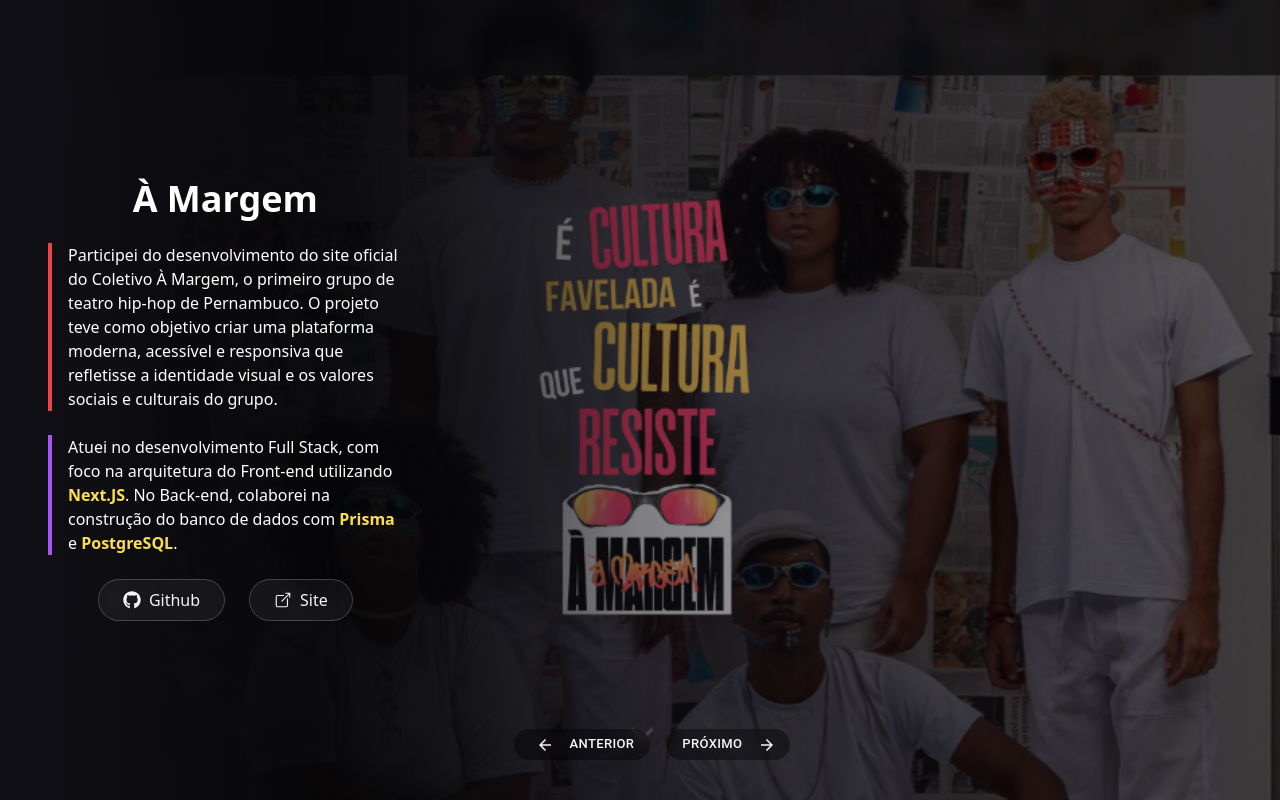
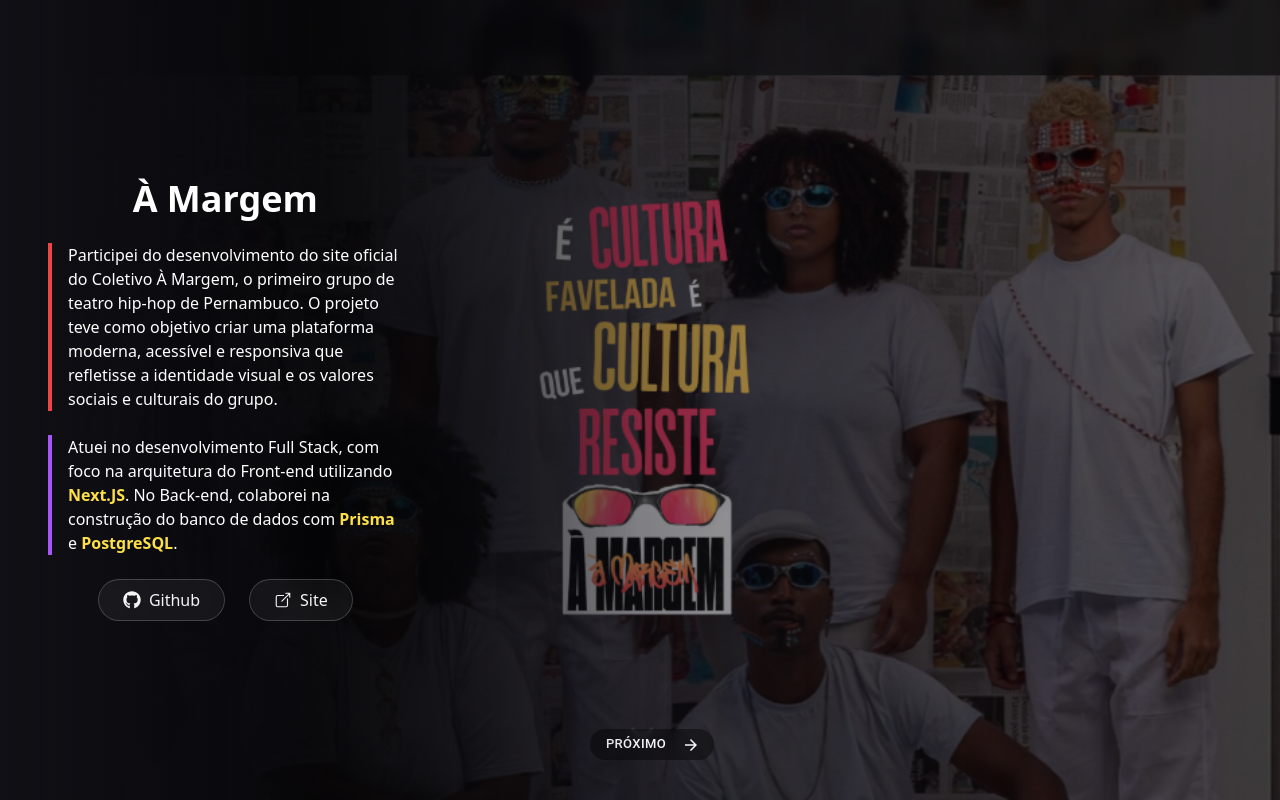
Before and after one commit to jeanevitoria/portfolio, a React (Vite) app: page / in a window 1280 px wide. Shown: the part 2400-3200 px from the top of the page. Built offline with nearby package versions, Linux system fonts and the light colour scheme.

Commit message:
fix: resolvendo bug.

```diff
--- a/src/pages/Projects.jsx
+++ b/src/pages/Projects.jsx
@@ -74,8 +74,8 @@
         },
     ]
 
-    const [selectedProject, setSelectedProject] = useState(projects[0])
     const [currentIndex, setCurrentIndex] = useState(0)
+    const selectedProject = projects[currentIndex]
 
     return (
         <section ref={ref} className="min-h-screen relative md:gap-16 pt-0 flex flex-col-reverse md:flex-row items-center justify-end bg-[#101016]">
@@ -143,19 +143,15 @@
                 />
                 {/* Botões */}
 
-                <div className="absolute bottom-0 md:bottom-10 right-0 flex h-auto flex-row gap-4 w-full md:w-2/5 lg:w-full items-center px-6 md:pl-12 justify-between md:justify-center pb-4 md:pb-0">
+                <div className={`absolute bottom-0 md:bottom-10 right-0 flex h-auto flex-row gap-4 w-full md:w-2/5 lg:w-full items-center px-6 md:pl-12 ${currentIndex == 0 ? 'justify-end' : 'justify-between'} md:justify-center pb-4 md:pb-0`}>
 
                     {/* Botão ANTERIOR */}
-                    <Button
+                    {currentIndex > 0 && <Button
                         size='small'
                         startIcon={<MdArrowBack size={18} />}
                         className="flex z-20 items-center gap-2 !px-4 !rounded-full !border !border-white/30 !bg-black/40 !text-neutral-100 hover:!bg-white hover:!text-[#0B0F1A] transition backdrop-blur-sm !normal-case"
                         onClick={() => {
-                            const newIndex = currentIndex - 1;
-                            if (newIndex >= 0) {
-                                setSelectedProject(projects[newIndex]);
-                                setCurrentIndex(newIndex)
-                            }
+                            setCurrentIndex((prev) => Math.max(prev - 1, 0))
                         }}
                         disabled={currentIndex === 0}
                         sx={{
@@ -164,20 +160,18 @@
                         }}
                     >
                         ANTERIOR
-                    </Button>
+                    </Button>}
 
                     {/* Botão PRÓXIMO */}
-                    {projects.indexOf(selectedProject) < projects.length - 1 && (
+                    {currentIndex < projects.length - 1 && (
                         <Button
                             size='small'
                             endIcon={<MdArrowForward size={18} />}
-                            className="flex items-center gap-2 !px-4 !rounded-full !border !border-white/20 !bg-black/40 !text-neutral-100 hover:!bg-white hover:!text-[#0B0F1A] transition backdrop-blur-sm !normal-case"
+                            className={`flex items-center gap-2 !px-4 !rounded-full !border !border-white/20 !bg-black/40 !text-neutral-100 hover:!bg-white hover:!text-[#0B0F1A] transition backdrop-blur-sm !normal-case`}
                             onClick={() => {
-                                const newIndex = currentIndex + 1
-                                if (newIndex < projects.length) {
-                                    setSelectedProject(projects[newIndex]);
-                                    setCurrentIndex(newIndex)
-                                }
+                                setCurrentIndex((prev) =>
+                                    Math.min(prev + 1, projects.length - 1)
+                                )
                             }}
                             sx={{
                                 minWidth: 0,
```
